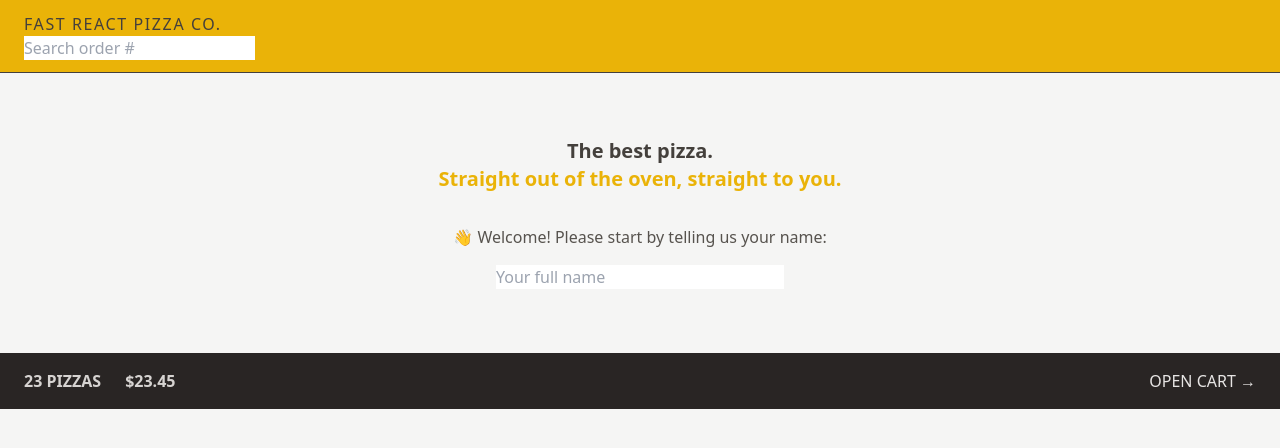
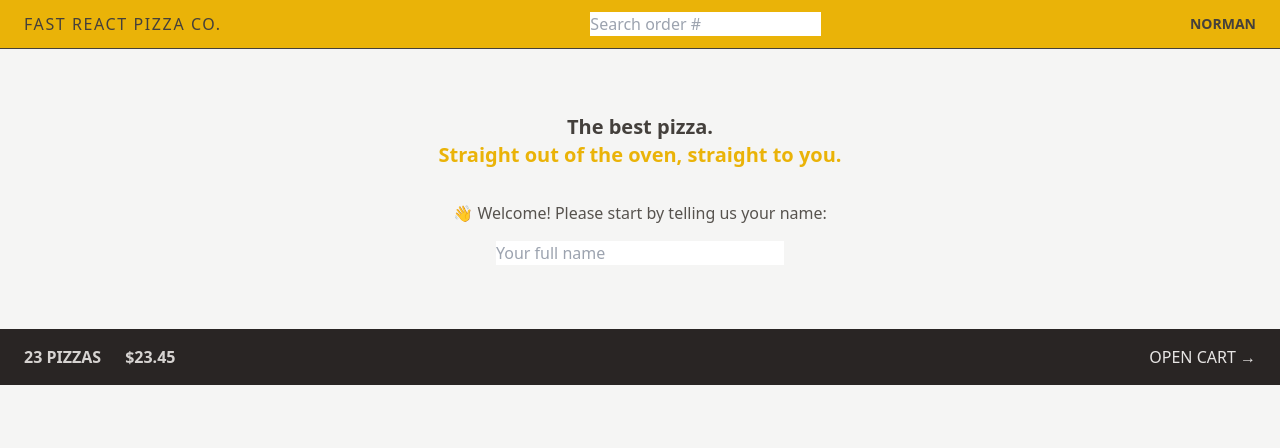
Before and after one commit to DRV111/fast-react-pizza, a React (Vite) app: page / in a window 1280 px wide. Shown: the top 448 px of the page. Built offline with nearby package versions, Linux system fonts and the light colour scheme.

Commit message:
feat: add responsive design to Username component

```diff
--- a/src/features/user/Username.jsx
+++ b/src/features/user/Username.jsx
@@ -1,5 +1,5 @@
 function Username() {
-  return <div className="hidden text-sm font-semibold">Norman</div>;
+  return <div className="hidden text-sm font-semibold md:block">Norman</div>;
 }
 
 export default Username;
--- a/src/ui/Header.jsx
+++ b/src/ui/Header.jsx
@@ -1,10 +1,10 @@
-import { Link } from 'react-router-dom';
-import SearchOrder from '../features/order/SearchOrder';
-import Username from '../features/user/Username';
+import { Link } from "react-router-dom";
+import SearchOrder from "../features/order/SearchOrder";
+import Username from "../features/user/Username";
 
 function Header() {
   return (
-    <header className="border-b border-stone-700 bg-yellow-500 px-4 py-3 uppercase sm:px-6">
+    <header className=" flex items-center justify-between border-b border-stone-700 bg-yellow-500 px-4 py-3 uppercase sm:px-6">
       <Link className="tracking-widest" to="/">
         Fast React Pizza Co.
       </Link>
```
